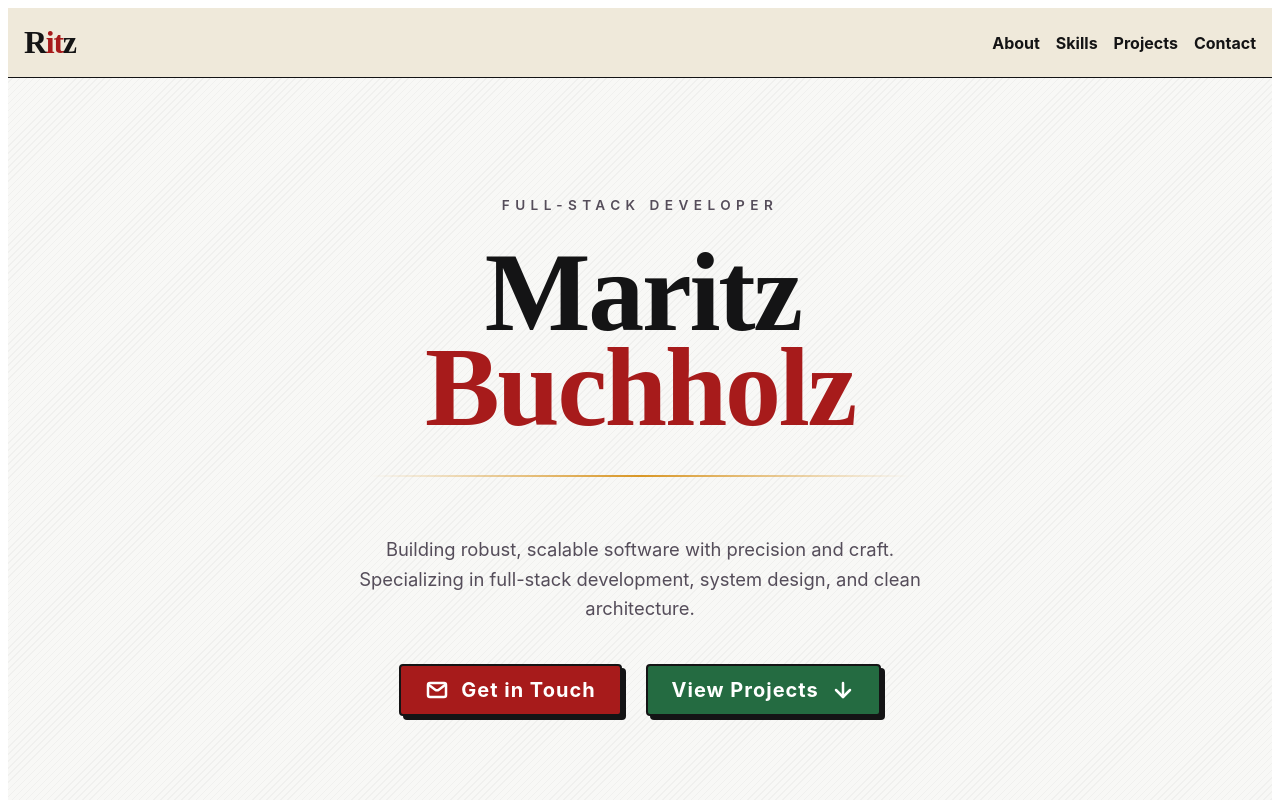
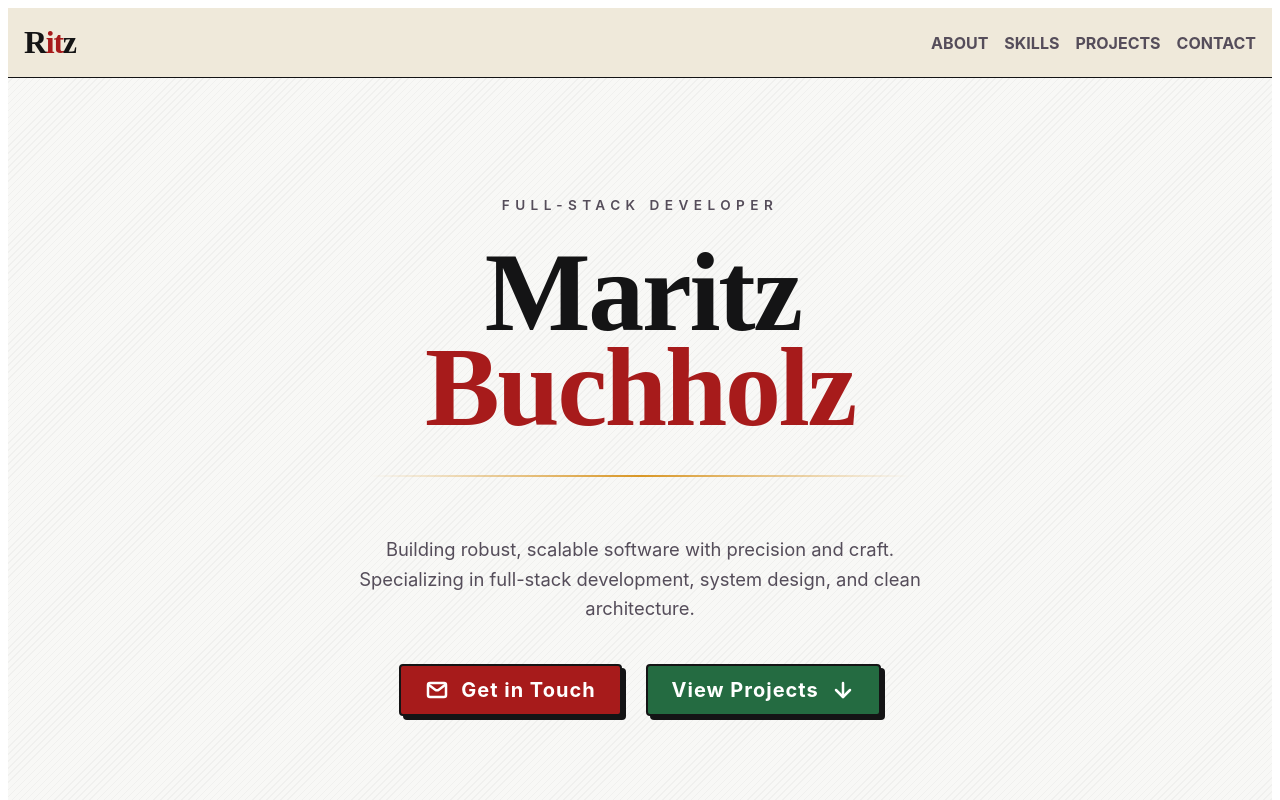
Before and after one commit to maritzbuchholz/portfolio, a React (Vite) app: page / in a window 1280 px wide. Shown: the top 800 px of the page. Built offline with nearby package versions, Linux system fonts and the light colour scheme.

Commit message:
header and footer formatting

```diff
--- a/src/Components/Contact/Contact.scss
+++ b/src/Components/Contact/Contact.scss
@@ -34,11 +34,9 @@
     }
 
     &__divider {
-        width: 100%;
-        max-width: 200px; /* Slightly longer for "Let's Talk" */
+        width: 50%;
         height: 2px;
         margin: 1.5rem 0 3rem 0;
-        /* Center gradient: opaque in middle, transparent on edges */
         background: linear-gradient(90deg, rgba($accent-gold, 0) 0%, rgba($accent-gold, 1) 50%, rgba($accent-gold, 0) 100%);
     }
 
--- a/src/Components/Footer/Footer.scss
+++ b/src/Components/Footer/Footer.scss
@@ -27,4 +27,7 @@
             color: $text-dark;
         }
     }
+    &__text{
+        color: $text-muted;
+    }
 }
--- a/src/Components/NavBar/NavBar.jsx
+++ b/src/Components/NavBar/NavBar.jsx
@@ -10,10 +10,10 @@ const NavBar = () => {
                 <span className="nav-bar__logo-first">z</span>
             </div>
             <div className="nav-bar__links">
-                <a className='nav-bar__link' href="#">About</a>
-                <a className='nav-bar__link' href="#">Skills</a>
-                <a className='nav-bar__link' href="#">Projects</a>
-                <a className='nav-bar__link' href="#">Contact</a>
+                <a className='nav-bar__link' href="#">ABOUT</a>
+                <a className='nav-bar__link' href="#">SKILLS</a>
+                <a className='nav-bar__link' href="#">PROJECTS</a>
+                <a className='nav-bar__link' href="#">CONTACT</a>
             </div>
         </nav>
     );
--- a/src/Components/NavBar/NavBar.scss
+++ b/src/Components/NavBar/NavBar.scss
@@ -35,7 +35,7 @@
         font-size: 1rem;
         a {
             text-decoration: none;
-            color: $text-dark;
+            color: $text-muted;
         }
     }
 }
```
